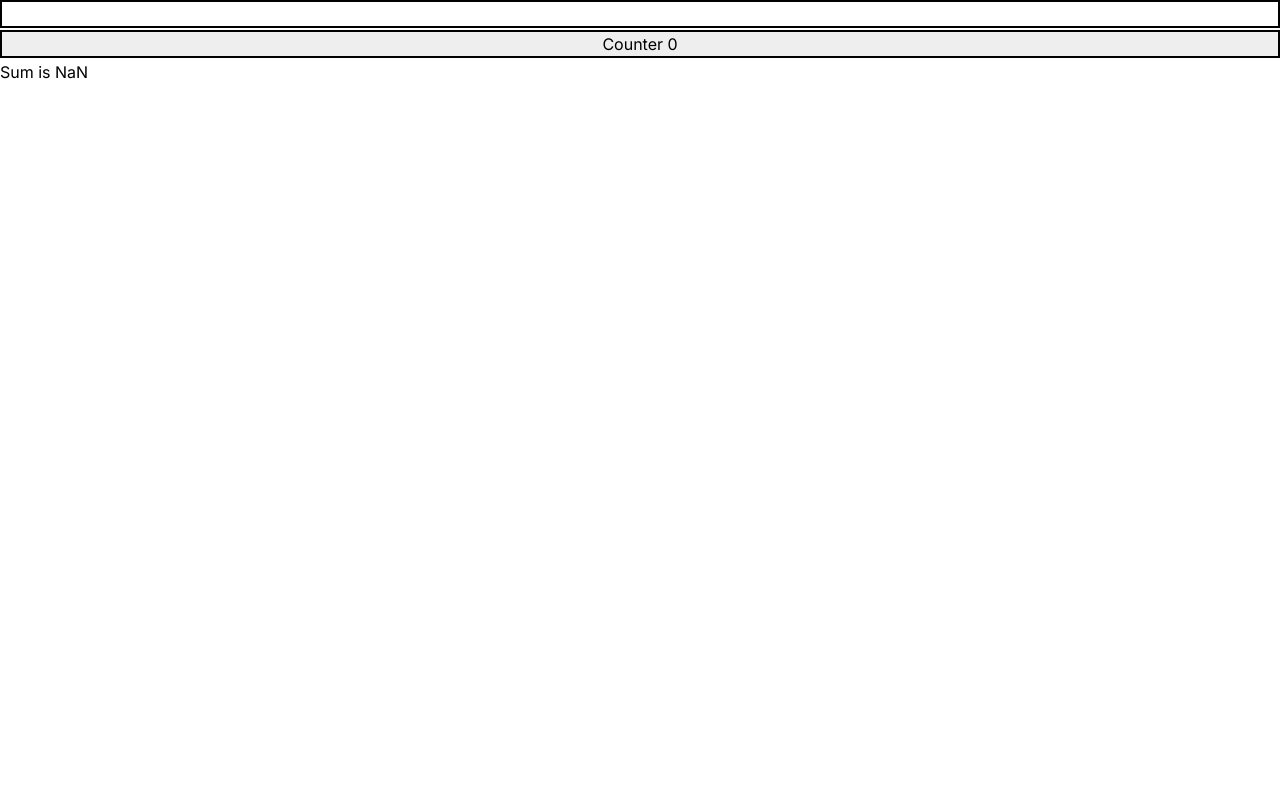
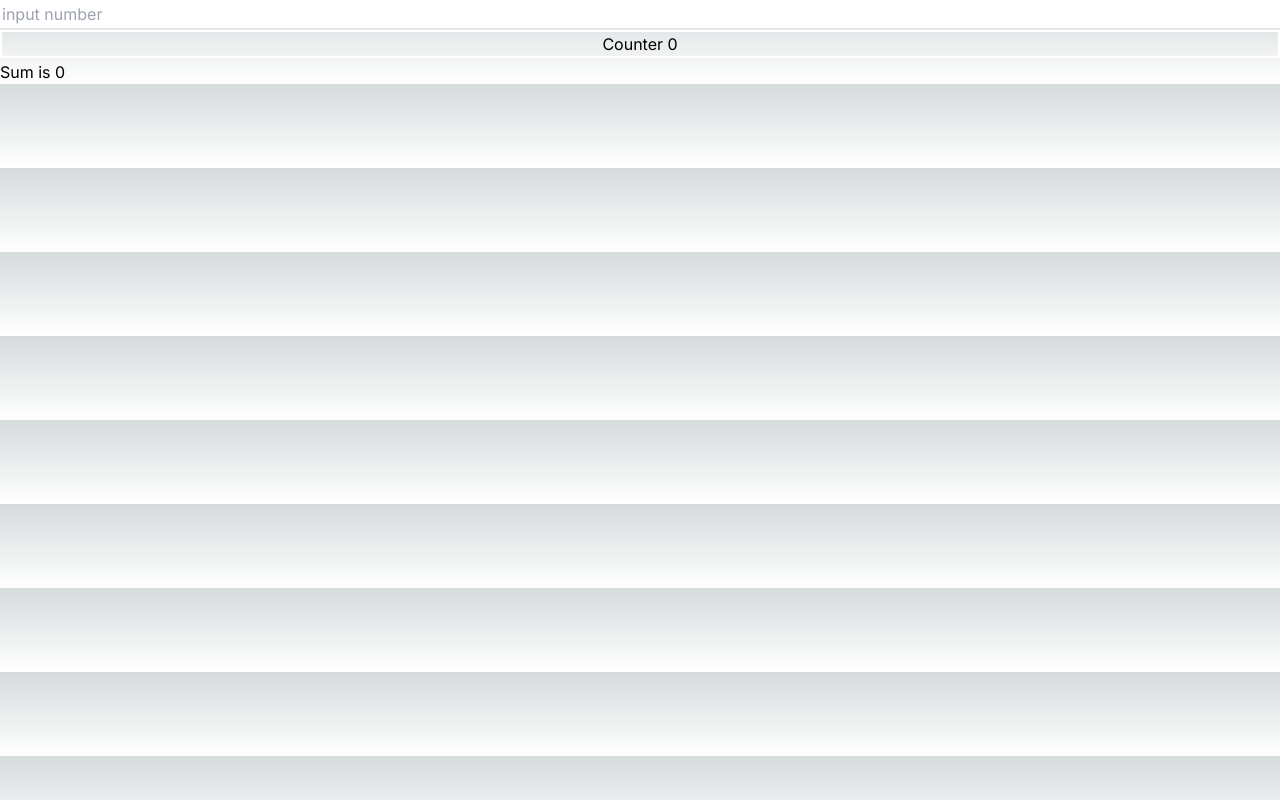
Before and after one commit to rajneesh069/next.js-react.js-test-project, a Next.js app: page /counterWithMemoization in a window 1280 px wide. Built offline with nearby package versions, Linux system fonts and the light colour scheme.

Commit message:
modified files a bit

```diff
--- a/src/app/globals.css
+++ b/src/app/globals.css
@@ -1,3 +1,33 @@
 @tailwind base;
 @tailwind components;
 @tailwind utilities;
+
+:root {
+  --foreground-rgb: 0, 0, 0;
+  --background-start-rgb: 214, 219, 220;
+  --background-end-rgb: 255, 255, 255;
+}
+
+@media (prefers-color-scheme: dark) {
+  :root {
+    --foreground-rgb: 255, 255, 255;
+    --background-start-rgb: 0, 0, 0;
+    --background-end-rgb: 0, 0, 0;
+  }
+}
+
+body {
+  color: rgb(var(--foreground-rgb));
+  background: linear-gradient(
+      to bottom,
+      transparent,
+      rgb(var(--background-end-rgb))
+    )
+    rgb(var(--background-start-rgb));
+}
+
+@layer utilities {
+  .text-balance {
+    text-wrap: balance;
+  }
+}
--- a/src/components/CounterWithMemoization.tsx
+++ b/src/components/CounterWithMemoization.tsx
@@ -6,16 +6,21 @@ import { useMemo, useState } from "react";
 export default function CounterWithMemoization() {
   const [count, setCount] = useState(0);
   const [input, setInput] = useState<string>("");
+  //now this logic basically memoizes sum between re-renders
   const sum = useMemo(() => {
     console.log("memo called");
-    return (parseInt(input) * (parseInt(input) + 1)) / 2;
+    let finalSum = 0;
+    for (let i = 0; i < parseInt(input); i++) {
+      finalSum += i;
+    }
+    return finalSum;
   }, [input]);
 
   //other approach
   /*
   const [counter, setCounter] = useState(0);
   useEffect(()=>{
-    for(int i=0; i<=parseInt(input); i++){
+    for(let i=0; i<=parseInt(input); i++){
       counter += i;
     }
     setCounter(counter);
@@ -25,7 +30,8 @@ export default function CounterWithMemoization() {
   return (
     <div style={{ display: "flex", flexDirection: "column", gap: 2 }}>
       <input
-        style={{ border: "2px solid black" }}
+        placeholder="input number"
+        style={{ border: "2px solid white", color: "black" }}
         value={input}
         onChange={(event) => {
           const { value } = event.target;
@@ -36,9 +42,10 @@ export default function CounterWithMemoization() {
         onClick={() => {
           setCount(count + 1);
         }}
-        style={{ border: "2px solid black", background: "#EEE" }}
+        style={{ border: "2px solid white" }}
       >
-        Counter {count} {/* counter for other approach write the counter variable here*/}
+        Counter {count}{" "}
+        {/* counter for other approach write the counter variable here*/}
       </button>
       <div>Sum is {sum}</div>
     </div>
```
